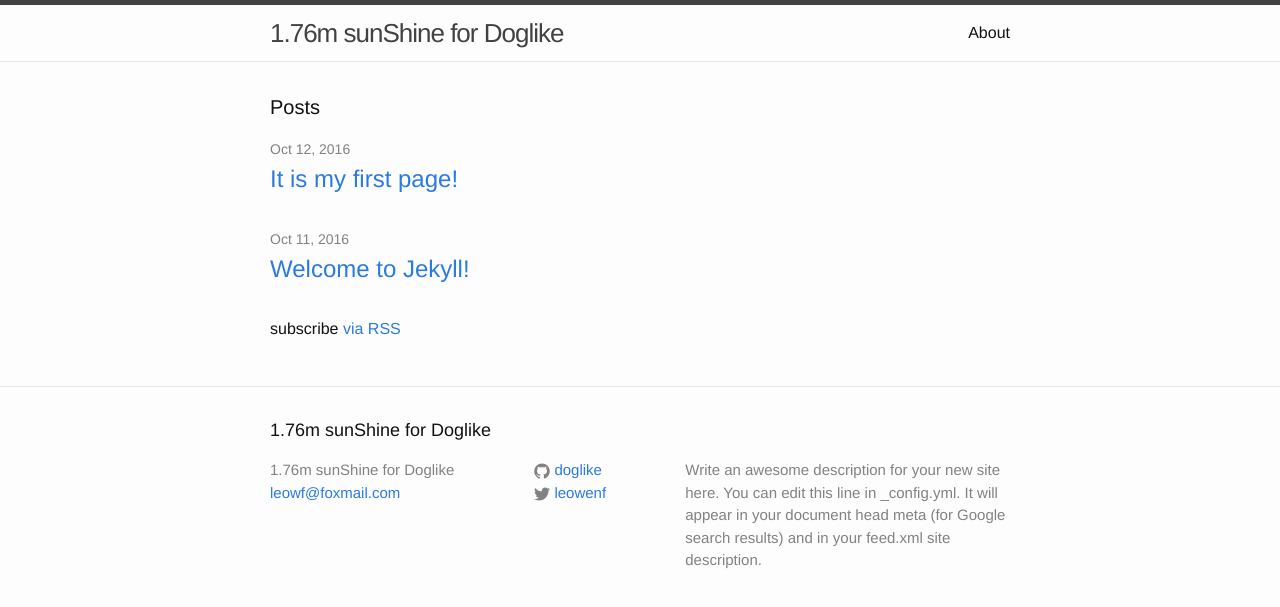
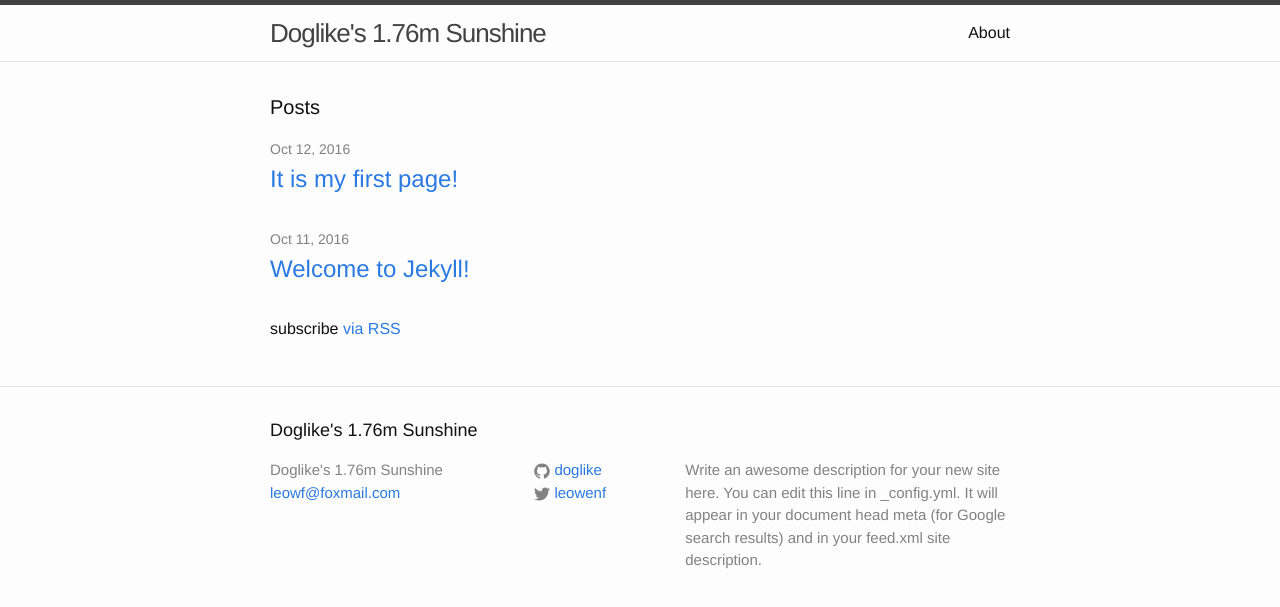
Before and after one commit to doglike/doglike.github.io, a Jekyll site: the page built from index.html, in a window 1280 px wide. Shown: the top 607 px of the page. Built offline with Jekyll 4.4.1, drawn with Linux system fonts in a browser that asks for light colours.

Commit message:
Update _config.yml

```diff
--- a/_config.yml
+++ b/_config.yml
@@ -6,7 +6,7 @@
 # 'jekyll serve'. If you change this file, please restart the server process.
 
 # Site settings
-title: 1.76m sunShine for Doglike
+title: Doglike's 1.76m Sunshine
 email: leowf@foxmail.com
 description: > # this means to ignore newlines until "baseurl:"
   Write an awesome description for your new site here. You can edit this
```
